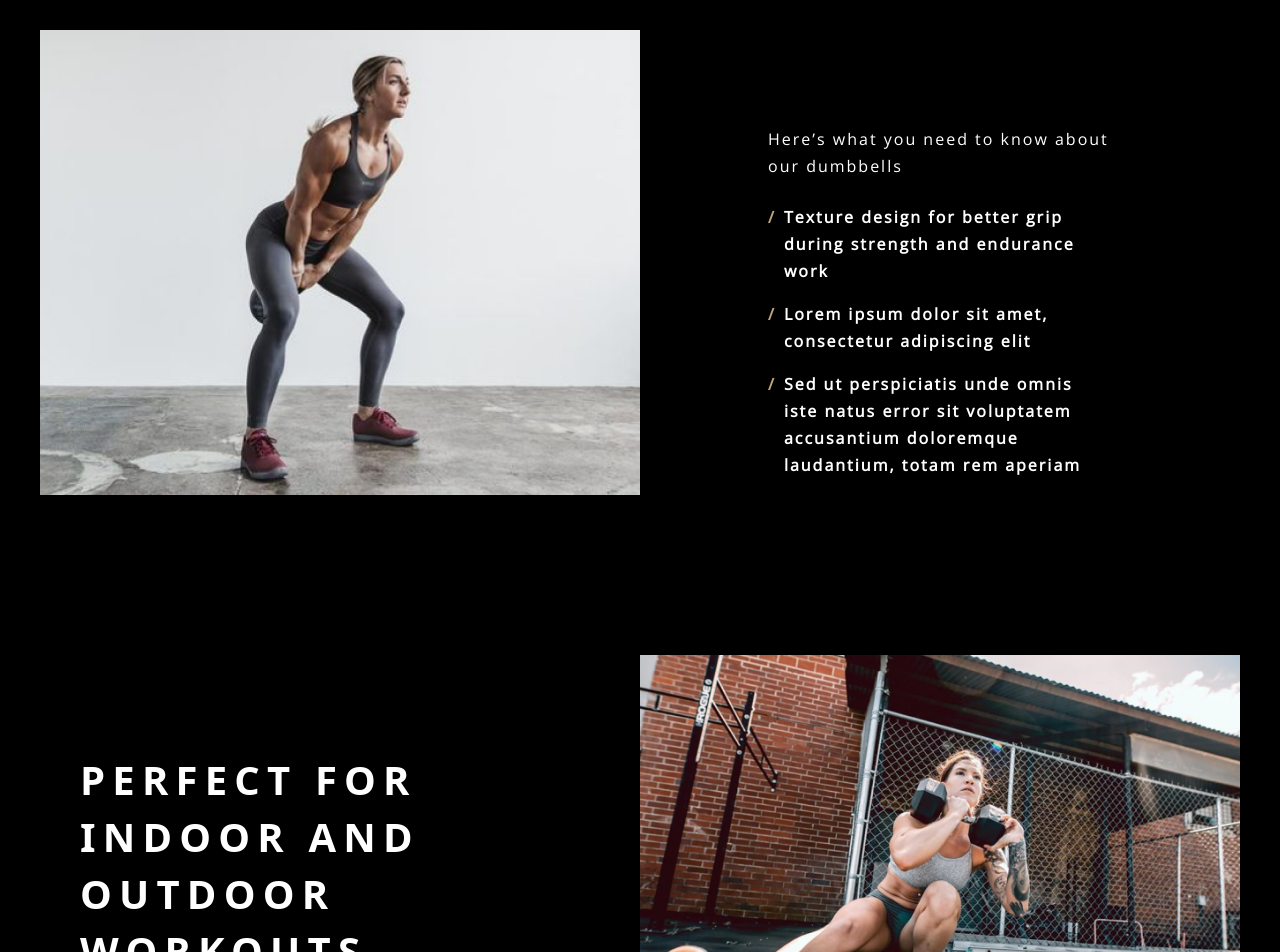
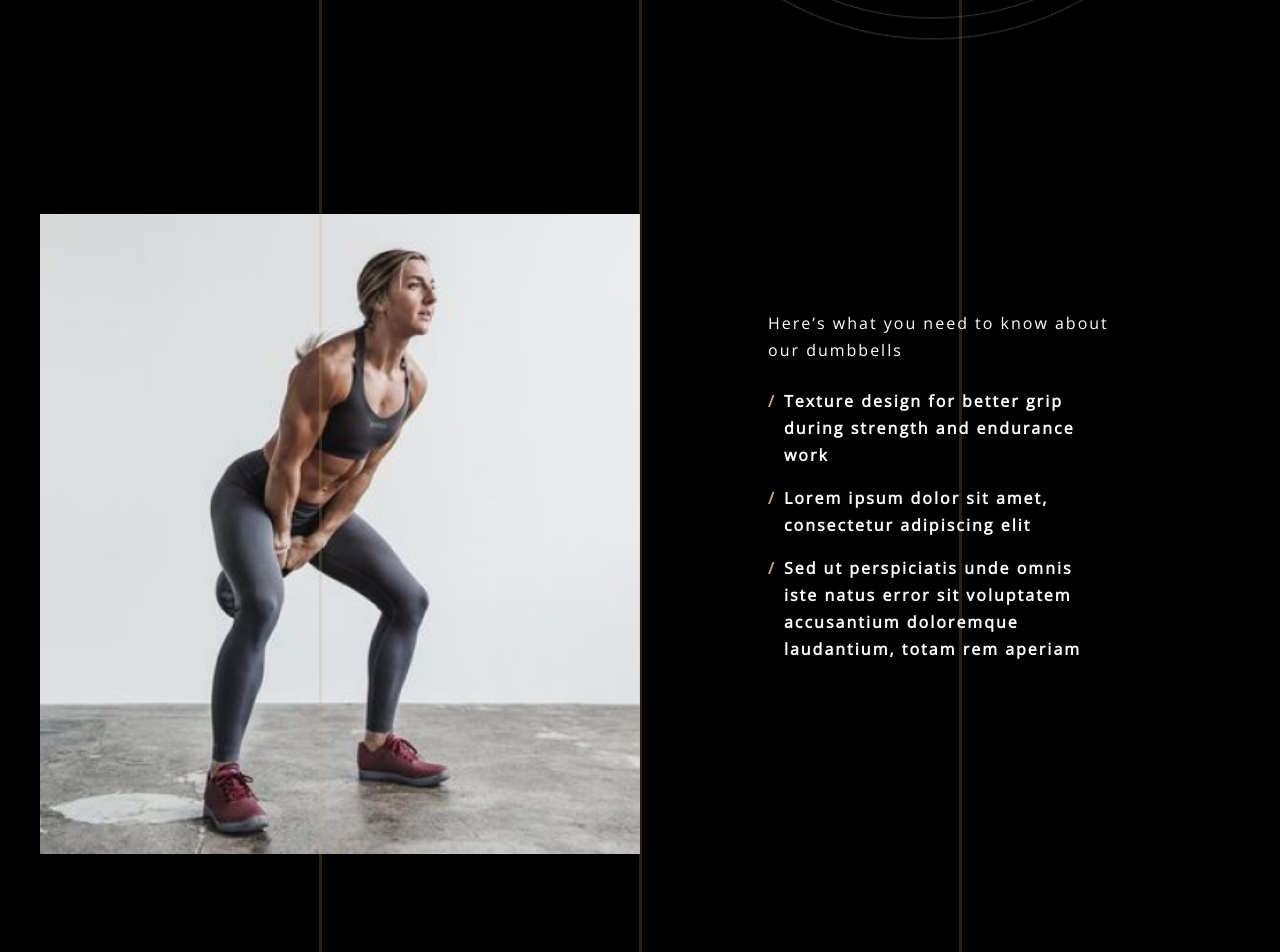
Before and after one commit to Bahodir8586/shopify-test, a Next.js app: page / in a window 1280 px wide. Shown: the part 760-1712 px from the top of the page. Built offline with nearby package versions, Linux system fonts and the light colour scheme.

Commit message:
lines and fixes

```diff
--- a/components/Footer/footer.jsx
+++ b/components/Footer/footer.jsx
@@ -31,8 +31,14 @@ const Footer = () => {
             <div className={"flex lg:flex-row flex-col px-4 lg:px-0"}>
                 <div className={"w-full lg:px-40"}>
                     <label className={"font-workSans text-xs tracking-widest uppercase block mb-3"}>Newsletter</label>
-                    <input type={"text"} placeholder={"Enter your email"}
-                           className={"font-workSans border-b border-secondaryGray bg-primaryGray focus:outline-none focus:border-black py-4 placeholder-black text-sm opacity-50 w-full"}/>
+                    <div className={"relative"}>
+                        <input type={"text"}
+                               placeholder={"Enter your email"}
+                               className={"font-workSans border-b border-secondaryGray bg-primaryGray focus:outline-none focus:border-black py-4 placeholder-black text-sm opacity-50 w-full"}/>
+                        <div className="absolute inset-y-0 right-0 pr-3 flex items-center pointer-events-none">
+                            <Image src={"/svgs/arrow.svg"} width={16} height={16}/>
+                        </div>
+                    </div>
                     <div className={"mt-7 mb-10"}>
                         {contacts.map(({method, url}) =>
                             <Link href={url} key={method} className={"mr-5"}>
@@ -42,7 +48,7 @@ const Footer = () => {
                             </Link>
                         )}
                     </div>
-                    <div className={"w-full lg:px-0 absolute lg:-left-3 lg:top-32 -bottom-6 left-10"}>
+                    <div className={"w-full lg:w-max lg:px-0 absolute lg:-left-3 lg:top-36 -bottom-6 left-10"}>
                         <img src={"/imgs/footer.png"} alt={"A/F"}
                              className={"object-cover"}/>
                     </div>
--- a/components/ProductList/ProductItem/productItem.jsx
+++ b/components/ProductList/ProductItem/productItem.jsx
@@ -1,17 +1,27 @@
 import React from 'react';
 import Image from "next/image";
 import Stars from "../Stars";
+import NumberFormat from "react-number-format";
 
 const ProductItem = ({freeShipping, image, productName, rating, price}) => {
     return (
         <div className={"relative"}>
-            {freeShipping && <span className={"font-openSans z-10 absolute top-2 left-2 bg-white text-4xs lg:text-2xs text-center px-2 py-1"}>Free shipping</span>}
+            {freeShipping && <span
+                className={"font-openSans z-10 absolute top-2 left-2 bg-white text-4xs lg:text-2xs text-center px-2 py-1"}>Free shipping</span>}
             <div className={""}>
                 <img src={image} className={"w-full object-cover"} alt={productName}/>
             </div>
             <h3 className={"font-oswald uppercase font-light text-2xs my-2"}>{productName}</h3>
             <Stars rating={rating}/>
-            <div className={"font-oswald font-light text-darkGray text-2xs my-2"}>${+price.toFixed(2)}</div>
+            <div className={"font-oswald font-light text-darkGray text-2xs my-2"}>
+                <NumberFormat
+                    value={price} prefix={"$ "}
+                    thousandsGroupStyle="thousand"
+                    decimalSeparator="."
+                    type="text"
+                    decimalScale={2}
+                    fixedDecimalScale={true}/>
+            </div>
         </div>
     );
 };
--- a/components/ProductList/productList.jsx
+++ b/components/ProductList/productList.jsx
@@ -9,25 +9,25 @@ const responsive = {
     desktop: {
         breakpoint: {max: 3000, min: 1024},
         items: 4,
-        slidesToSlide: 1 // optional, default to 1.
+        slidesToSlide: 1
     },
     tablet: {
         breakpoint: {max: 1024, min: 464},
         items: 3,
-        slidesToSlide: 1 // optional, default to 1.
+        slidesToSlide: 1
     },
     mobile: {
         breakpoint: {max: 464, min: 0},
         items: 2,
-        slidesToSlide: 1 // optional, default to 1.
+        slidesToSlide: 1
     }
 };
 
 const products = [
     {freeShipping: true, image: "/imgs/product1.jpg", productName: "Product Name 1", rating: 5, price: 24},
-    {freeShipping: true, image: "/imgs/product2.jpg", productName: "Product Name 2", rating: 4, price: 45},
-    {freeShipping: true, image: "/imgs/product3.jpg", productName: "Product Name 3", rating: 5, price: 12},
-    {freeShipping: true, image: "/imgs/product4.jpg", productName: "Product Name 4", rating: 3, price: 35}
+    {freeShipping: true, image: "/imgs/product2.jpg", productName: "Product Name 2", rating: 4, price: 450},
+    {freeShipping: true, image: "/imgs/product3.jpg", productName: "Product Name 3", rating: 5, price: 12.356},
+    {freeShipping: true, image: "/imgs/product4.jpg", productName: "Product Name 4", rating: 3, price: 2025}
 ]
 
 const CustomRightArrow = ({onClick, ...rest}) => {
--- /dev/null
+++ b/components/SectionInformation/VerticalLines/index.js
@@ -0,0 +1 @@
+export {default} from "./verticalLines"
--- /dev/null
+++ b/components/SectionInformation/VerticalLines/verticalLines.jsx
@@ -0,0 +1,13 @@
+import React from 'react';
+
+const VerticalLines = () => {
+    return (
+        <>
+            <div className={"w-0 h-full absolute left-1/4 lg:border-r border-gold opacity-20 scale-300 translate-y-full transform"}/>
+            <div className={"w-0 h-full absolute left-1/2 lg:border-r border-gold opacity-20 scale-300 translate-y-full transform"}/>
+            <div className={"w-0 h-full absolute left-3/4 lg:border-r border-gold opacity-20 scale-300 translate-y-full transform"}/>
+        </>
+    );
+};
+
+export default VerticalLines;
--- a/components/SectionInformation/sectionInformation.jsx
+++ b/components/SectionInformation/sectionInformation.jsx
@@ -1,9 +1,11 @@
 import React from 'react';
+import VerticalLines from "./VerticalLines";
 
 const SectionInformation = () => {
     return (
-        <section className={"bg-black lg:px-10 px-4 text-white"}>
-            <div className={"flex py-10 font-openSans text-2xs lg:text-2sm lg:flex-row flex-col"}>
+        <section className={"bg-black lg:px-10 px-4 text-white h-full"}>
+            <VerticalLines/>
+            <div className={"lg:min-h-screen flex py-10 font-openSans text-2xs lg:text-2sm lg:flex-row flex-col"}>
                 <div className={"w-full lg:px-10"}>
                     <h1 className={"text-3base lg:text-2xl uppercase font-semibold lg:font-normal mb-5 lg:mb-32 lg:mt-4"}>Rubber Hex Dumbbells</h1>
                     <p className={"mb-10 lg:mb-20"}>
@@ -20,7 +22,9 @@ const SectionInformation = () => {
                     <img src={"/imgs/info-1.png"} className={"object-cover w-full h-full"}/>
                 </div>
             </div>
-            <div className={"flex py-10 lg:py-20 lg:flex-row flex-col"}>
+
+            {/*<VerticalLines/>*/}
+            <div className={"lg:min-h-screen flex py-10 lg:py-20 lg:flex-row flex-col"}>
                 <div className={"w-full mb-6 lg:mb-0"}>
                     <img src={"/imgs/info-2.png"} className={"object-cover w-full h-full"}/>
                 </div>
@@ -45,7 +49,9 @@ const SectionInformation = () => {
                     </div>
                 </div>
             </div>
-            <div className={"flex py-10 lg:py-20 lg:flex-row flex-col"}>
+
+            {/*<VerticalLines/>*/}
+            <div className={"lg:min-h-screen flex py-10 lg:py-20 lg:flex-row flex-col"}>
                 <div className={"w-full"}>
                     <h2 className={"text-2xl lg:text-3xl font-bold lg:px-10 mb-6 lg:mt-24 lg:mr-32 uppercase"}>Perfect for indoor and outdoor workouts</h2>
                 </div>
--- a/package.json
+++ b/package.json
@@ -13,7 +13,8 @@
     "react": "17.0.2",
     "react-dom": "17.0.2",
     "react-fade-in": "^2.0.1",
-    "react-multi-carousel": "^2.6.5"
+    "react-multi-carousel": "^2.6.5",
+    "react-number-format": "^4.7.3"
   },
   "devDependencies": {
     "autoprefixer": "^10.3.4",
--- a/tailwind.config.js
+++ b/tailwind.config.js
@@ -2,6 +2,20 @@ module.exports = {
     purge: ['./pages/**/*.{js,jsx}', './components/**/*.{js,jsx}'],
     darkMode: false, // or 'media' or 'class'
     theme: {
+        scale: {
+            '0': '0',
+            '25': '.25',
+            '50': '.5',
+            '75': '.75',
+            '90': '.9',
+            '95': '.95',
+            '100': '1',
+            '105': '1.05',
+            '110': '1.1',
+            '125': '1.25',
+            '150': '1.5',
+            '300': '3',
+        },
         extend: {
             colors: {
                 'primaryGray': '#f1f1f1',
```
Also changed, not shown: public/svgs/arrow.svg (added), 1 other file (tests, documents, lock files or other folders).
